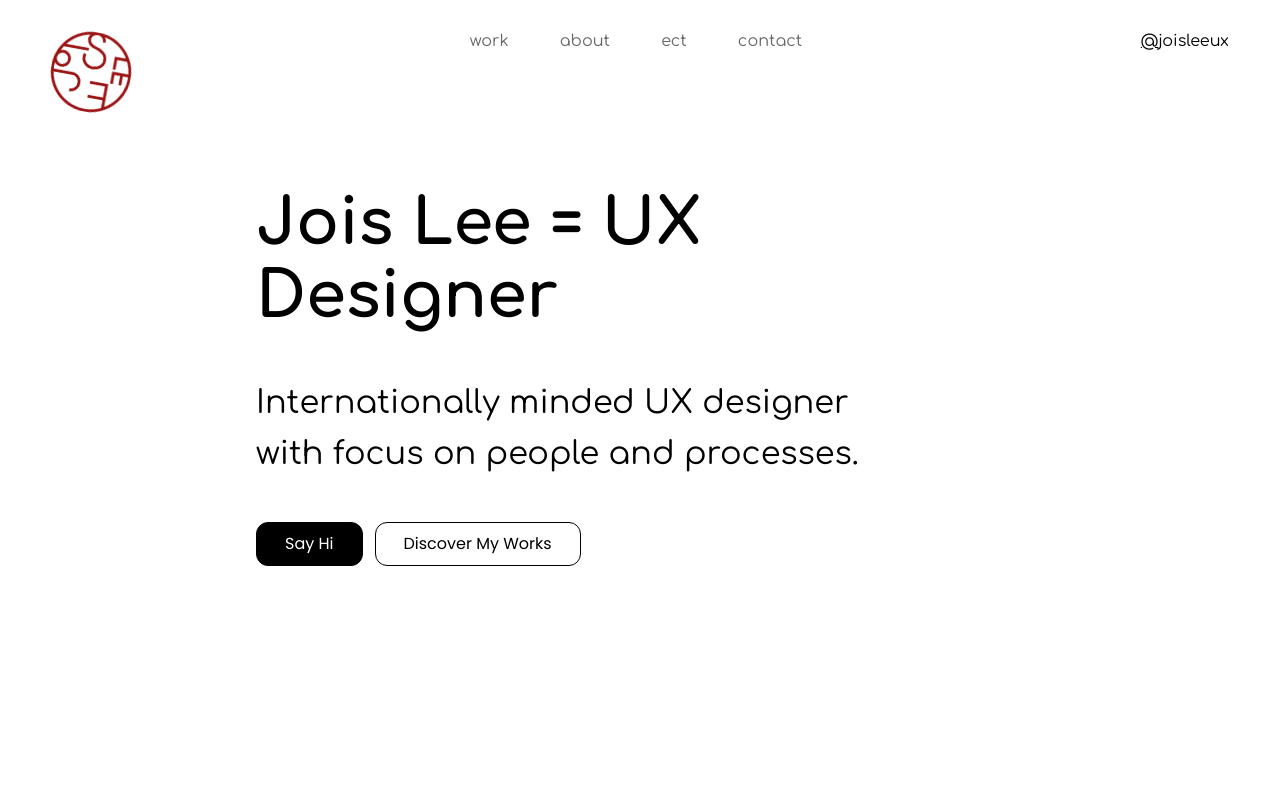
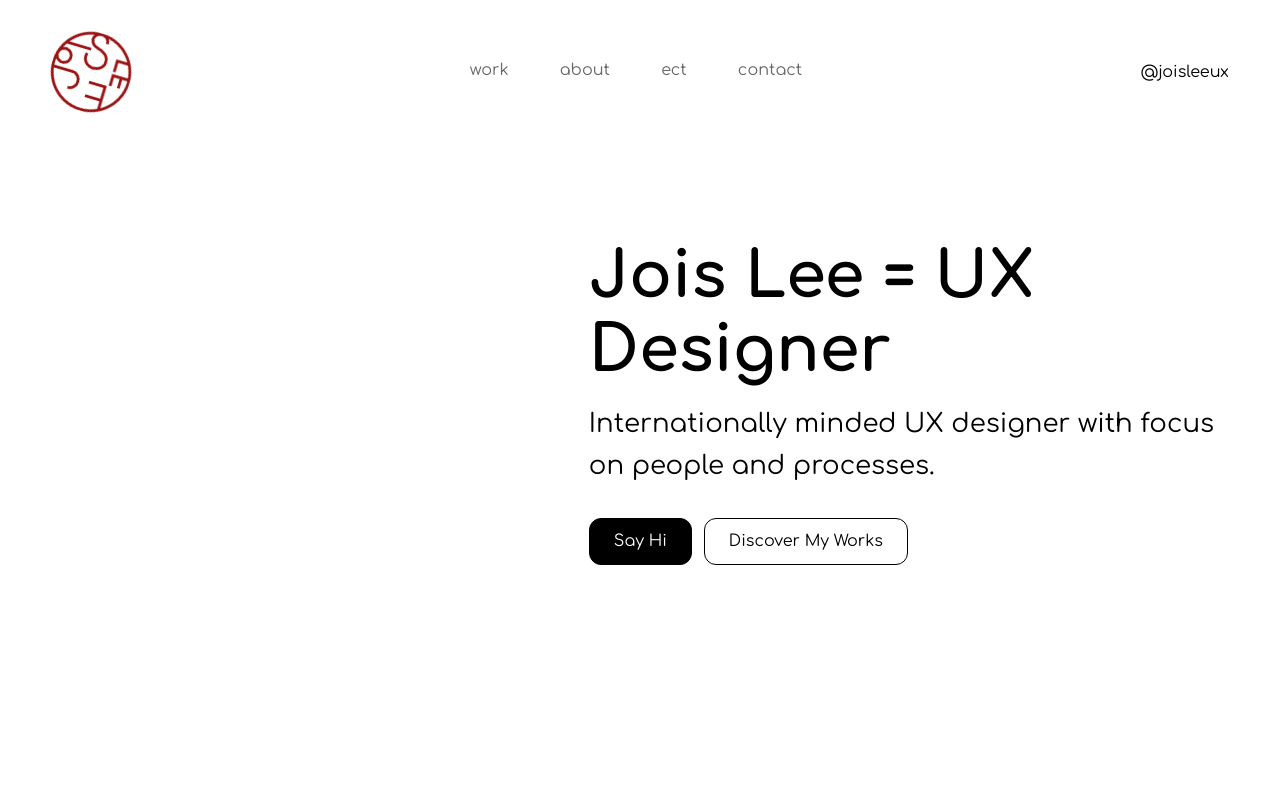
Before and after one commit to pashapear/jois-lee, a Next.js app: page / in a window 1280 px wide. Shown: the top 800 px of the page. Built offline with nearby package versions, Linux system fonts and the light colour scheme.

Commit message:
adds projects dropdown menu + linting

```diff
--- a/components/MenuButton.js
+++ b/components/MenuButton.js
@@ -4,6 +4,7 @@ import { motion } from "framer-motion";
 
 const MenuBtnContainer = styled.div`
 	cursor: pointer;
+	transform: scale(0.5);
 `;
 
 const MenuButton = ({
--- a/components/Navigation.js
+++ b/components/Navigation.js
@@ -21,6 +21,7 @@ const LOGO_SIZE = 10;
 const NavBar = styled.nav`
 	display: flex;
 	justify-content: space-between;
+	align-items: center;
 	width: auto;
 	padding: 4vh 4vw;
 `;
@@ -36,6 +37,7 @@ const Links = styled.div`
 `;
 
 const LinkWrapper = styled.div`
+	position: relative;
 	display: flex;
 	flex-direction: column;
 	align-items: center;
@@ -49,6 +51,8 @@ const LinkTitle = styled.span`
 	transition: color 800ms;
 `;
 const ActiveLinkIndicator = styled.div`
+	position: absolute;
+	top: 2rem;
 	background-color: black;
 	width: 0.35rem;
 	height: 0.35rem;
@@ -78,6 +82,40 @@ const MobileLinks = styled.div`
 	align-items: center;
 	gap: 4rem;
 `;
+
+const Footer = styled.div`
+	background-color: white;
+	display: flex;
+	flex-direction: column;
+	justify-content: space-between;
+	gap: 1rem;
+	padding: 1rem;
+	text-transform: lowercase;
+	border: 1px solid rgba(0, 0, 0, 0.05);
+	border-radius: var(--radius);
+	-webkit-box-shadow: 10px 10px 11px -2px rgba(0, 0, 0, 0.39);
+	box-shadow: 10px 10px 11px -2px rgba(0, 0, 0, 0.39);
+`;
+
+const FooterItem = styled.div`
+	display: flex;
+	font-size: 1rem;
+	gap: 0.5rem;
+`;
+
+const FooterLink = styled(Link)`
+	display: flex;
+	justify-content: space-between;
+`;
+
+const footerLinks = [
+	{ label: "UI/UX DESIGN", value: 0 },
+	{ label: "USER RESEARCH", value: 1 },
+	{ label: "VISUAL DESIGN", value: 2 },
+	{ label: "BRANDING  ", value: 3 },
+	{ label: "PROTOTYPING", value: 4 },
+	{ label: "PRODUCT THINKING", value: 5 }
+];
 
 const HOME_ROUTE = "#home";
 const ABOUT_ROUTE = "#about";
@@ -119,10 +157,43 @@ const NavLogo = () => {
 export default function Navigation() {
 	const isMobile = useIsMobile();
 	const [isOpen, setOpen] = React.useState(false);
+	const [showProjectMenu, setShowProjectMenu] = React.useState(false);
+	const [menuPosition, setMenuPosition] = React.useState(null);
+	const [overMenu, setOverMenu] = React.useState(false);
+	const rootRef = React.useRef(null);
+	const menuRef = React.useRef(null);
+
+	React.useEffect(() => {
+		if (rootRef.current) {
+			rootRef.current.onmouseenter = () => setShowProjectMenu(true);
+			rootRef.current.onmouseleave = () =>
+				setTimeout(
+					(viewingMenu) => !viewingMenu && setShowProjectMenu(false),
+					1000,
+					overMenu
+				);
+			const { left, bottom, right } = rootRef.current.getBoundingClientRect();
+			setMenuPosition({
+				left,
+				bottom,
+				right
+			});
+		}
+	}, [rootRef.current]);
+
+	React.useEffect(() => {
+		if (menuRef.current) {
+			menuRef.current.onmouseenter = () => setOverMenu(true);
+			menuRef.current.onmouseleave = () => {
+				setShowProjectMenu(false);
+			};
+		}
+	}, [menuRef.current, showProjectMenu]);
 
 	React.useEffect(() => {
 		if (!isMobile) setOpen(false);
 	}, [isMobile]);
+
 	return (
 		<NavBarContext.Provider value={{ setOpen }}>
 			<NavBar>
@@ -136,18 +207,17 @@ export default function Navigation() {
 				) : (
 					<>
 						<Links>
-							<NavLink name="work" route={HOME_ROUTE} />
+							<div ref={rootRef}>
+								<NavLink name="work" route={HOME_ROUTE} />
+							</div>
 							<NavLink name="about" route={ABOUT_ROUTE} />
 							<NavLink name="ect" route={ETC_ROUTE} />
 							<NavLink name="contact" route={CONTACT_ROUTE} />
 						</Links>
 						<Links>
-							<span>
-								<a target="#" href="https://twitter.com/joisleeux">
-									@
-								</a>
-								joisleeux
-							</span>
+							<a target="#" href="https://twitter.com/joisleeux">
+								@joisleeux
+							</a>
 						</Links>
 					</>
 				)}
@@ -174,6 +244,24 @@ export default function Navigation() {
 						</MobileMenu>
 					)}
 				</AnimatePresence>
+				{showProjectMenu && (
+					<Footer
+						ref={menuRef}
+						style={{
+							position: "absolute",
+							left: menuPosition?.left || 0,
+							top: (menuPosition?.bottom || 0) + 8
+						}}
+					>
+						{footerLinks.map((item, index) => (
+							<FooterItem>
+								<FooterLink key={item.value} href={`#project-${item.value}`}>
+									{item.label}
+								</FooterLink>
+							</FooterItem>
+						))}
+					</Footer>
+				)}
 			</NavBar>
 		</NavBarContext.Provider>
 	);
--- a/package.json
+++ b/package.json
@@ -15,5 +15,8 @@
 	},
 	"devDependencies": {
 		"babel-plugin-styled-components": "^1.12.0"
-	}
+	},
+	"eslintConfig": {
+		"extends": ["react-app", "react-app/jest"]
+	  }
 }
--- a/pages/_app.js
+++ b/pages/_app.js
@@ -23,15 +23,22 @@ const GlobalStyle = createGlobalStyle`
   }
   a {
 	color: black;
+	text-decoration: none;
   }
   button {
-	font-family: 'Poppins', sans-serif;
+	/* font-family: 'Poppins', sans-serif; */
 	font-size: 1rem;
+	:hover {
+		transform: scale(0.975);
+	}
 
 	:active {
 		transform: scale(0.95);
-		transition: transform 200ms;
 	}
+	transition: transform 100ms;
+  }
+  h5 {
+	  font-size: 1.625rem;
   }
 `;
 
@@ -50,7 +57,7 @@ const PageContainer = styled.div`
 
 const PageContent = styled(motion.div)`
 	flex: 1 0 auto;
-	padding: ${({ isMobile }) => (isMobile ? "0 4vw" : "0 8vw 0 20vw")};
+	padding: ${({ isMobile }) => (isMobile ? "0 4vw" : "0 4vw")};
 	font-size: ${({ isMobile }) => (isMobile ? "1rem" : "2rem")};
 `;
 
--- a/pages/index.js
+++ b/pages/index.js
@@ -1,30 +1,39 @@
 import styled from "styled-components";
+import useIsMobile from "../hooks/useIsMobile";
+import Link from "next/link";
 
 const Wrapper = styled.div`
 	display: flex;
 	flex-direction: column;
+	align-items: ${({ isMobile }) => (isMobile ? "flex-start" : "flex-end")};
 `;
 
 const Title = styled.h1`
-	max-width: 30rem;
+	max-width: 35rem;
+	margin-top: 6rem;
+	margin-bottom: 0;
 `;
-const Blurb = styled.h4`
+const Blurb = styled.h5`
 	font-weight: normal;
 	line-height: 160%;
 	max-width: 75vw;
+	margin-top: 1rem;
+	margin-bottom: 2rem;
 	@media (min-width: 1024px) {
 		max-width: 50vw;
 	}
 `;
 
 const LandingWrapper = styled.div`
-	padding-bottom: 2000px;
+	display: flex;
+	flex-direction: column;
+	flex: 1;
 `;
 
 const Cards = styled.div`
 	height: 1000px;
 	width: 100%;
-	background-color: black;
+	/* background-color: black; */
 `;
 
 const Buttons = styled.div`
@@ -32,16 +41,16 @@ const Buttons = styled.div`
 	gap: 0.75rem;
 `;
 
-const Button = styled.button`
+const BlackButton = styled.button`
 	cursor: pointer;
 	background-color: black;
 	border-radius: var(--radius);
 	border: 1px solid black;
 	color: white;
-	padding: 0.75rem 1.75rem;
+	padding: 0.813rem 1.5rem;
 `;
 
-const ButtonClear = styled(Button)`
+const ClearButton = styled(BlackButton)`
 	background-color: transparent;
 	border-radius: var(--radius);
 	color: black;
@@ -55,16 +64,17 @@ const Landing = () => {
 				Internationally minded UX designer with focus on people and processes.
 			</Blurb>
 			<Buttons>
-				<Button onClick={() => console.log("Hi")}>Say Hi</Button>
-				<ButtonClear>Discover My Works</ButtonClear>
+				<BlackButton onClick={() => console.log("Hi")}>Say Hi</BlackButton>
+				<ClearButton>Discover My Works</ClearButton>
 			</Buttons>
 		</LandingWrapper>
 	);
 };
 
 export default function Home() {
+	const isMobile = useIsMobile();
 	return (
-		<Wrapper>
+		<Wrapper isMobile={isMobile}>
 			<Landing />
 			<Cards id="projects" />
 		</Wrapper>
```
